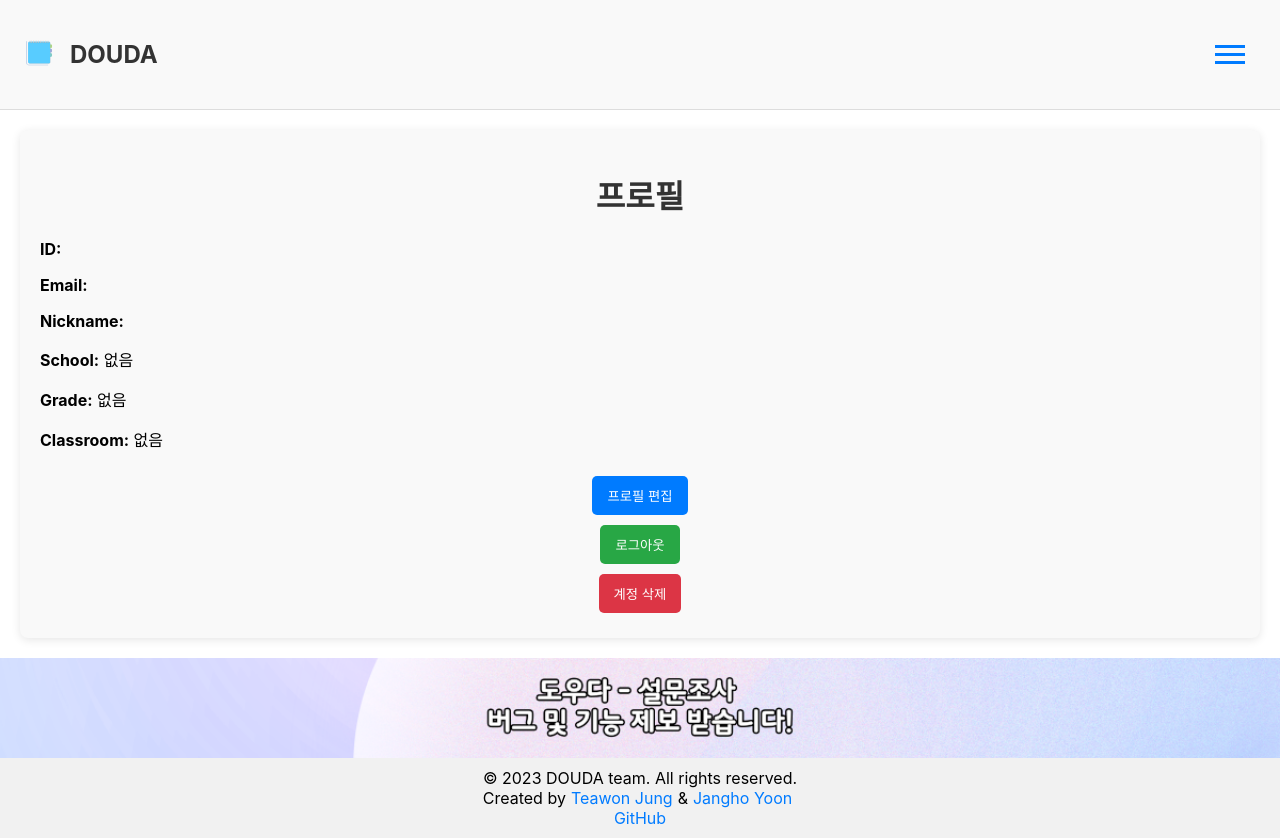
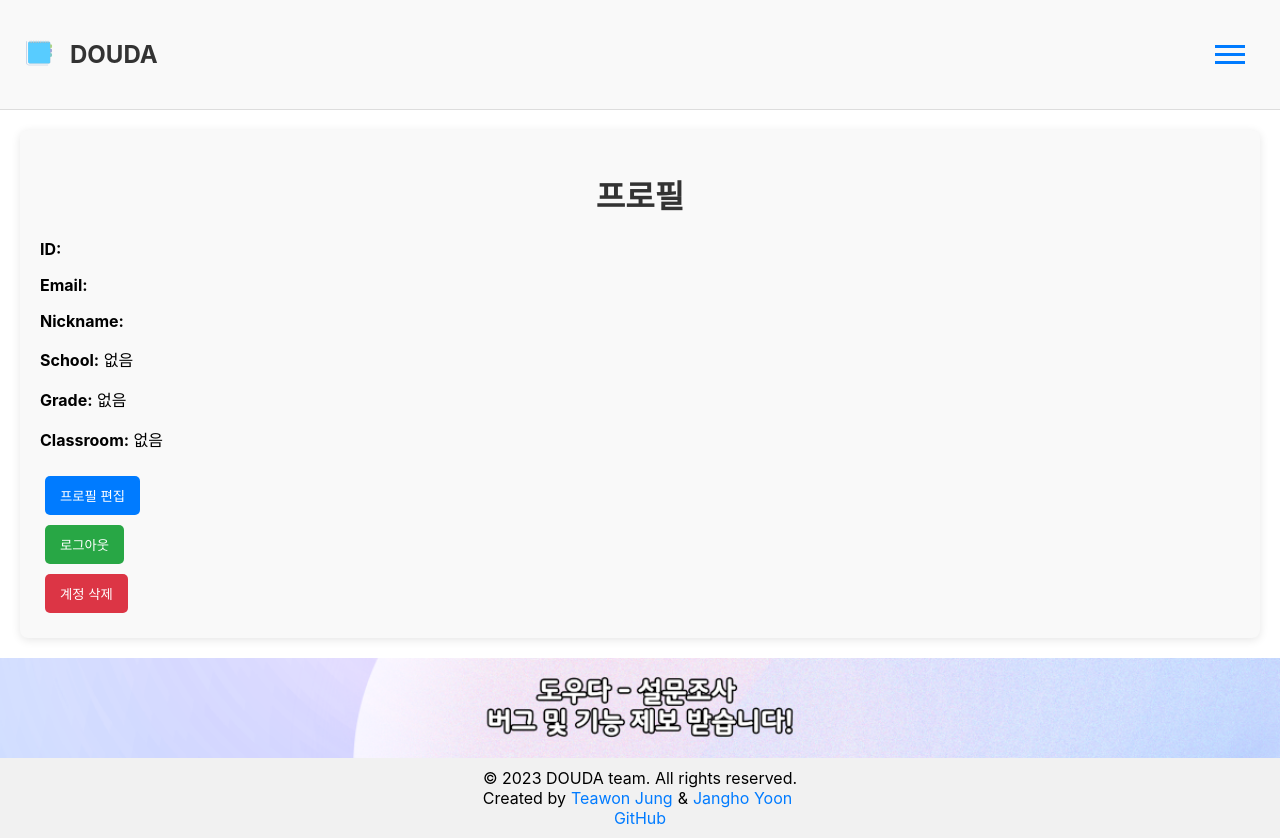
Before and after one commit to HolymolyAstatine/Douda, a React (Create React App) app in the folder client/: page /profile in a window 1280 px wide. Built offline with nearby package versions, Linux system fonts and the light colour scheme.

Commit message:
프로필 긴급수정

```diff
--- a/client/src/components/Profile.tsx
+++ b/client/src/components/Profile.tsx
@@ -108,8 +108,8 @@
         <p><strong>Classroom:</strong> {profileData?.classroom ? profileData.classroom : '없음'}</p>
       </div>
 
-      {/* 버튼들을 수직으로 배치 */}
-      <div style={{ display: 'flex', flexDirection: 'column', alignItems: 'center' }}>
+
+      <div style={{ display: 'flex', flexDirection: 'column', alignItems: 'flex-start' }}> {/* alignItems를 flex-start로 변경 */}
         {/* 프로파일 편집 버튼 */}
         <button onClick={() => setIsEditing(true)} style={{ margin: '5px', padding: '10px 15px', backgroundColor: '#007bff', color: '#fff', border: 'none', borderRadius: '5px' }}>
           프로필 편집
```
